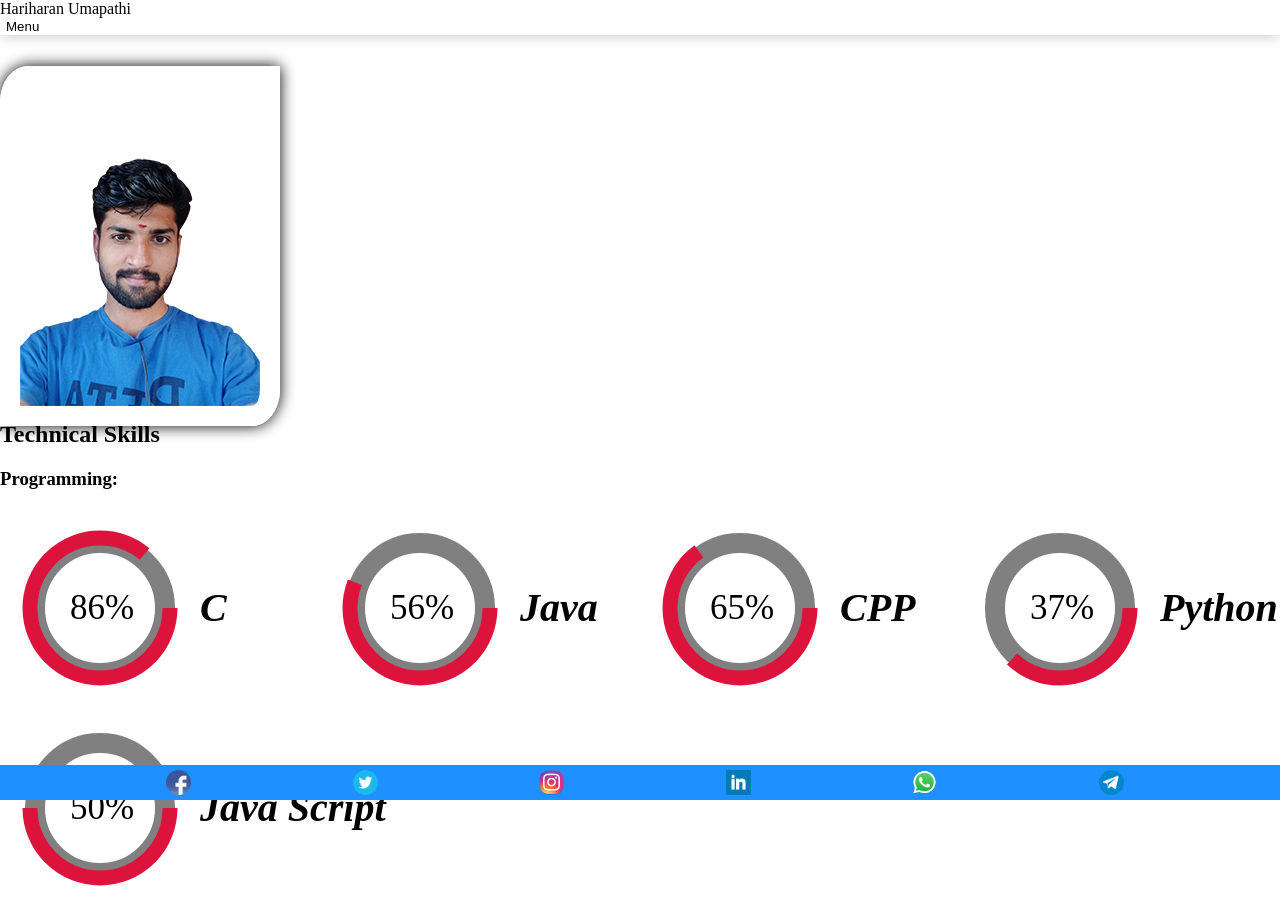
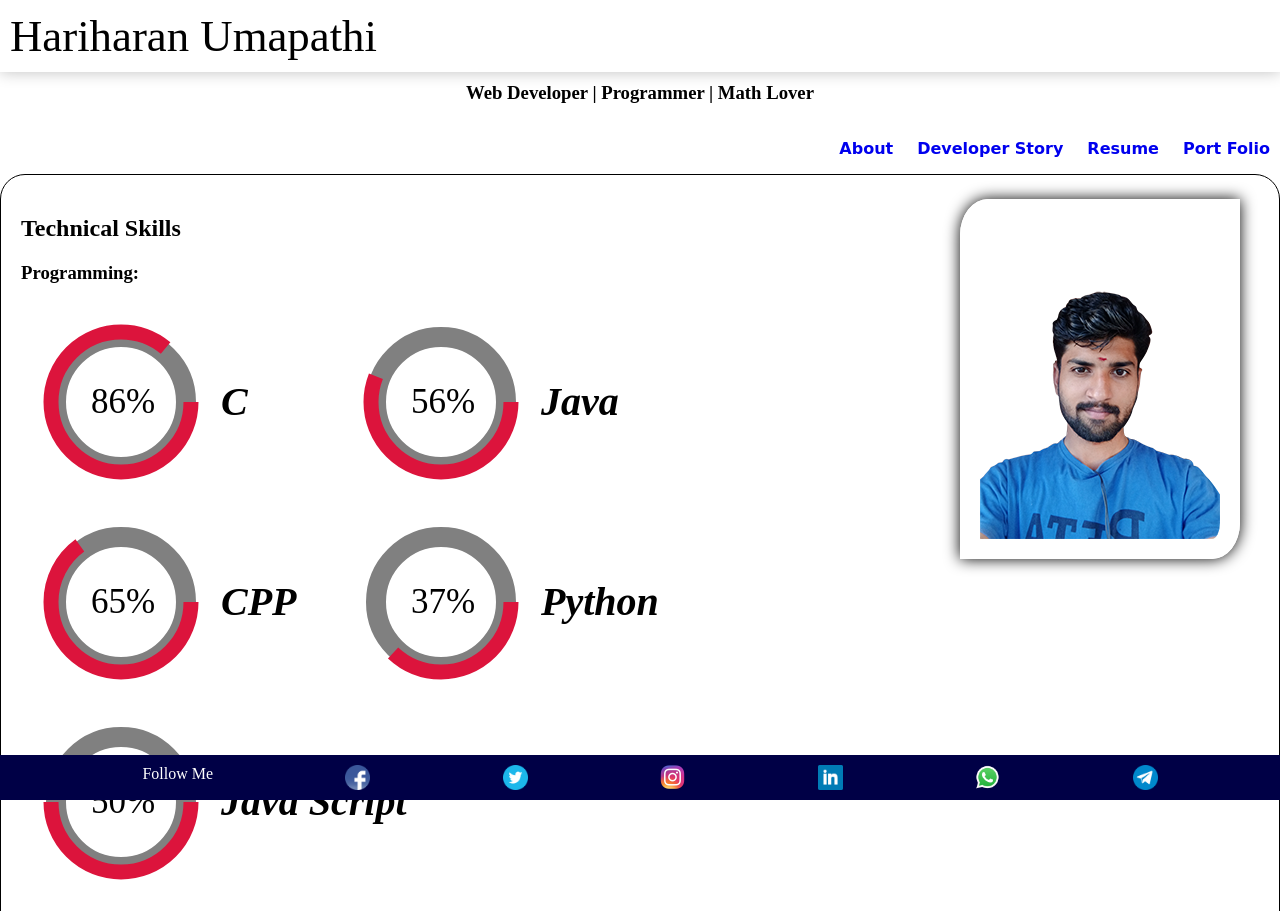
Before and after one commit to HariharanUmapathi/portfolio, a plain HTML site: page index.html in a window 1280 px wide. Shown: the top 911 px of the page. Drawn offline with Linux system fonts and the light colour scheme.

Commit message:
Update:Minimal Desktop Layout

```diff
--- a/index.css
+++ b/index.css
@@ -22,7 +22,6 @@ box-shadow:0px 0px 15px silver;
 		.description{
 		color:gray;}
 		 body{margin:0px;}
-
 .footer
 {
 position:fixed;
@@ -98,7 +97,7 @@ max-width:320px;
 				flex-direction:row;
 				flex-wrap:wrap;
             }
-            #title{text-align:center;}
+#title{text-align:center;}
 
             #nav-bar{
 
@@ -128,16 +127,6 @@ max-width:320px;
 				top:25px;
             }
 
-#about{
-
-}
-@media screen and (min-width:320px) and (max-width:425px){
-.projects{
-flex-direction:column;}
-.project{
-max-width:300px;
-}
-}
 @media screen  and (max-width:425px){
 
 	header{
@@ -190,6 +179,10 @@ max-width:300px;
 		padding:10px;
 		position:relative;
 	}
+	.projects{
+flex-direction:column;}
+.project{
+max-width:300px;}
 	.project span{
 
 		word-wrap:break-word;
@@ -292,6 +285,53 @@ div.footer{
 	box-shadow:0px 0px 10px silver;
 	padding:10px;
 }
+}
+@media screen and (min-width:769px)
+{
+	header div{
+		font-size:2.8rem;
+		padding:10px;
+	}
+	header button{
+		display:none;
+	}
+	#title h3{
+		position:relative;
+		margin-top:82px;
+	}
+	#nav-bar{
+		display:flex;
+		justify-content:flex-end;
+	}
+	button.close{
+		display:none;
+	}
 
+	#nav-bar ul li a{
+		text-decoration:none;
+		font-weight:900;
+		font-family:cursive;
 
-}
+	}
+	.max-pic{
+	float:right;
+	margin-right:40px;
+	}
+	#about{
+		border:1px solid black;
+		padding:20px;
+		border-radius:25px;
+	}
+	.project:hover{
+		box-shadow:0px 0px 15px gray;
+	}
+	.footer{
+		background:rgba(0,0,70,1);
+		padding:10px;
+
+	}
+	.footer:before{
+		content:"Follow Me";
+		color:white;
+	}
+	}
```
